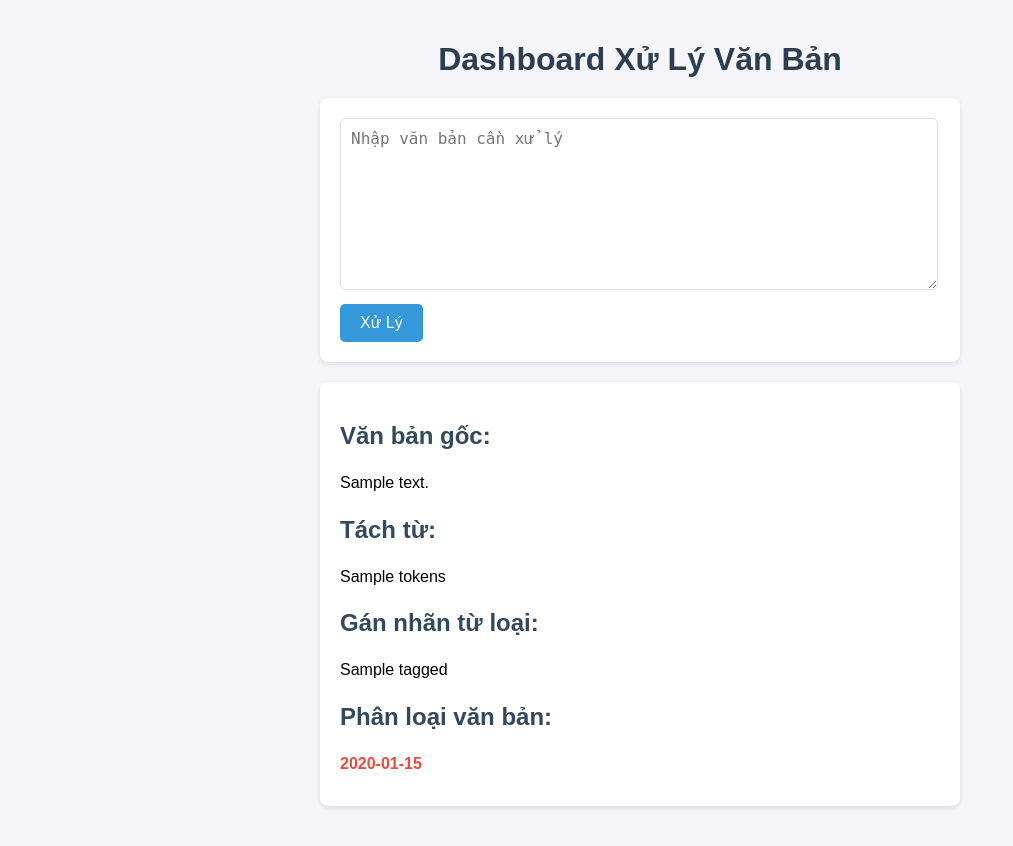
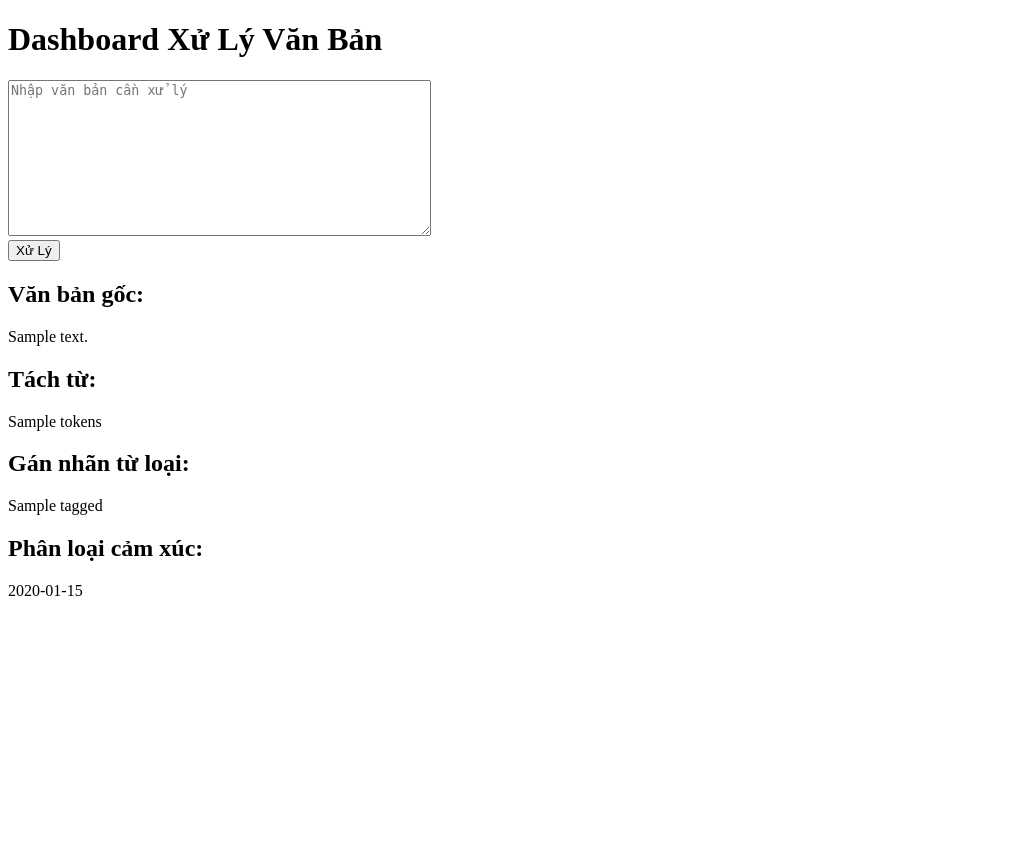
Before and after one commit to zchloe46/doanmonhoc, a Django app: template dashboard/templates/dashboard.html in a window 1280 px wide. Shown: the whole page, without its empty margins (0-1013 px from the left). After the commit the page ends 596 px from the top, so only its background shows below. Run offline with Django 4.2, Linux system fonts and the light colour scheme; the template is opened without the code that fills it: most values are stand-ins (such as "Sample title", 1, 10 or a date in 2020).

Commit message:
Revert "Cập nhật code xử lý văn bản"
This reverts commit 6e0b5d978470cbdbe886734427c6262b07bce347.

```diff
--- a/dashboard/static/css/style.css
+++ /dev/null
@@ -1,72 +0,0 @@
-/* doanmonhoc/dashboard/static/css/style.css */
-body {
-    font-family: Arial, sans-serif;
-    background-color: #f4f4f9;
-    margin: 0;
-    padding: 20px;
-}
-
-h1 {
-    color: #2c3e50;
-    text-align: center;
-    margin-bottom: 20px;
-}
-
-h2 {
-    color: #34495e;
-    margin-top: 20px;
-}
-
-form {
-    background-color: #ffffff;
-    padding: 20px;
-    border-radius: 8px;
-    box-shadow: 0 2px 5px rgba(0, 0, 0, 0.1);
-    max-width: 600px;
-    margin: 0 auto;
-}
-
-textarea {
-    width: 96%;
-    height: 150px;
-    padding: 10px;
-    border: 1px solid #ddd;
-    border-radius: 5px;
-    resize: vertical;
-    font-size: 16px;
-
-}
-
-input[type="submit"] {
-    background-color: #3498db;
-    color: white;
-    padding: 10px 20px;
-    border: none;
-    border-radius: 5px;
-    cursor: pointer;
-    font-size: 16px;
-    margin-top: 10px;
-    transition: background-color 0.3s;
-}
-
-input[type="submit"]:hover {
-    background-color: #2980b9;
-}
-
-.result {
-    background-color: #ffffff;
-    padding: 20px;
-    border-radius: 8px;
-    box-shadow: 0 2px 5px rgba(0, 0, 0, 0.1);
-    max-width: 600px;
-    margin: 20px auto;
-}
-
-.result p {
-    margin: 10px 0;
-    line-height: 1.6;
-}
-
-.result strong {
-    color: #e74c3c;
-}
--- a/dashboard/templates/dashboard.html
+++ b/dashboard/templates/dashboard.html
@@ -3,19 +3,16 @@
 <head>
     <meta charset="UTF-8">
     <title>Dashboard Xử Lý Văn Bản</title>
-    {% load static %}
-    <link rel="stylesheet" href="{% static 'css/style.css' %}">
 </head>
 <body>
     <h1>Dashboard Xử Lý Văn Bản</h1>
     <form method="post">
         {% csrf_token %}
-        <textarea name="text" placeholder="Nhập văn bản cần xử lý"></textarea><br>
+        <textarea name="text" rows="10" cols="50" placeholder="Nhập văn bản cần xử lý"></textarea><br>
         <input type="submit" value="Xử Lý">
     </form>
 
     {% if text %}
-        <div class="result">
         <h2>Văn bản gốc:</h2>
         <p>{{ text }}</p>
 
@@ -25,9 +22,8 @@
         <h2>Gán nhãn từ loại:</h2>
         <p>{{ tagged }}</p>
 
-            <h2>Phân loại văn bản:</h2>
-            <p><strong>{{ sentiment }}</strong></p>
-        </div>
+        <h2>Phân loại cảm xúc:</h2>
+        <p>{{ sentiment }}</p>
     {% endif %}
 </body>
 </html>
```
Also changed, not shown: dashboard/views.py (+6 -6 lines), doanmonhoc/settings.py (+8 -7 lines), 2 other files. Lines whose indentation alone changed are shown as unchanged.
